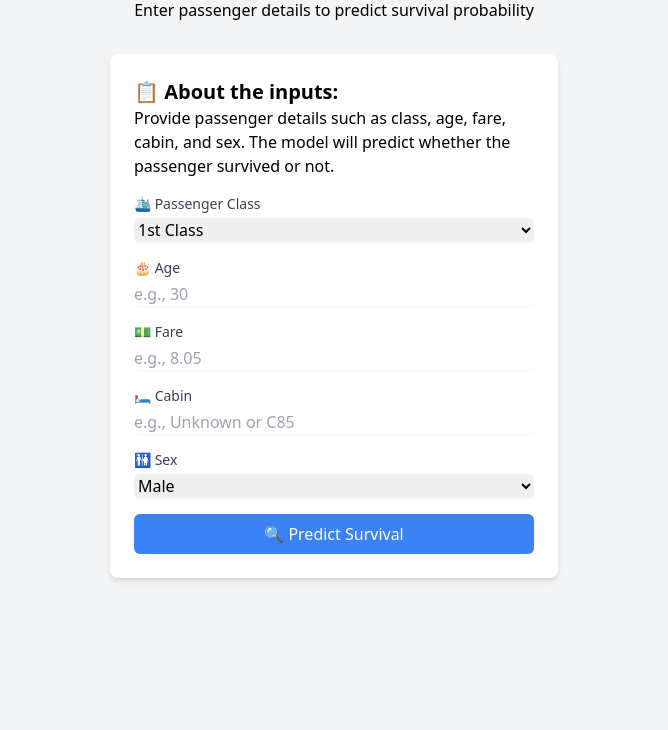
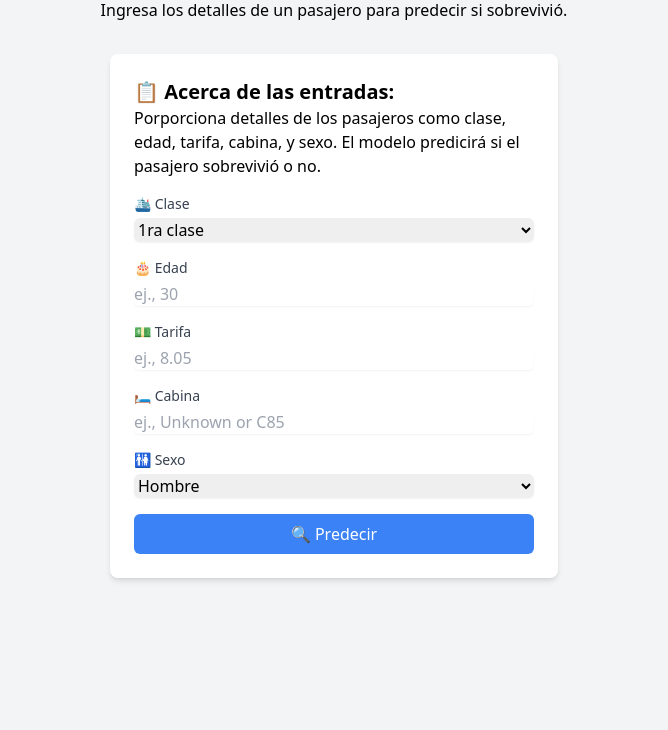
Before and after one commit to josevargas1229/titanic_pca, a plain HTML site: page form/index.html in a window 1280 px wide. Shown: the part 70-800 px from the top of the page, without its empty margins (306-974 px from the left). Drawn offline with nearby package versions, Linux system fonts and the light colour scheme.

Commit message:
mejora formulario

```diff
--- a/form/index.html
+++ b/form/index.html
@@ -9,53 +9,53 @@
 </head>
 <body class="bg-gray-100 font-sans">
     <div class="container mx-auto p-4">
-        <h1 class="text-3xl font-bold text-center mb-4">🚢 Titanic Survival Predictor</h1>
-        <p class="text-center mb-8">Enter passenger details to predict survival probability</p>
+        <h1 class="text-3xl font-bold text-center mb-4">🚢 Predictor de supervivencia del Titanic</h1>
+        <p class="text-center mb-8">Ingresa los detalles de un pasajero para predecir si sobrevivió.</p>
 
         <div class="bg-white p-6 rounded-lg shadow-md max-w-md mx-auto">
             <div class="mb-4">
-                <h2 class="text-xl font-semibold">📋 About the inputs:</h2>
-                <p>Provide passenger details such as class, age, fare, cabin, and sex. The model will predict whether the passenger survived or not.</p>
+                <h2 class="text-xl font-semibold">📋 Acerca de las entradas:</h2>
+                <p>Porporciona detalles de los pasajeros como clase, edad, tarifa, cabina, y sexo. El modelo predicirá si el pasajero sobrevivió o no.</p>
             </div>
 
             <form id="prediction-form" class="space-y-4">
                 <div>
-                    <label for="pclass" class="block text-sm font-medium text-gray-700">🛳️ Passenger Class</label>
+                    <label for="pclass" class="block text-sm font-medium text-gray-700">🛳️ Clase</label>
                     <select id="pclass" name="pclass" class="mt-1 block w-full border-gray-300 rounded-md shadow-sm">
-                        <option value="1">1st Class</option>
-                        <option value="2">2nd Class</option>
-                        <option value="3">3rd Class</option>
+                        <option value="1">1ra clase</option>
+                        <option value="2">2da clase</option>
+                        <option value="3">3ra clase</option>
                     </select>
                 </div>
 
                 <div>
-                    <label for="age" class="block text-sm font-medium text-gray-700">🎂 Age</label>
-                    <input type="number" id="age" name="age" step="0.1" min="0" class="mt-1 block w-full border-gray-300 rounded-md shadow-sm" placeholder="e.g., 30">
+                    <label for="age" class="block text-sm font-medium text-gray-700">🎂 Edad</label>
+                    <input type="number" id="age" name="age" step="0.1" min="0" class="mt-1 block w-full border-gray-300 rounded-md shadow-sm" placeholder="ej., 30">
                 </div>
 
                 <div>
-                    <label for="fare" class="block text-sm font-medium text-gray-700">💵 Fare</label>
-                    <input type="number" id="fare" name="fare" step="0.01" min="0" class="mt-1 block w-full border-gray-300 rounded-md shadow-sm" placeholder="e.g., 8.05">
+                    <label for="fare" class="block text-sm font-medium text-gray-700">💵 Tarifa</label>
+                    <input type="number" id="fare" name="fare" step="0.01" min="0" class="mt-1 block w-full border-gray-300 rounded-md shadow-sm" placeholder="ej., 8.05">
                 </div>
 
                 <div>
-                    <label for="cabin" class="block text-sm font-medium text-gray-700">🛏️ Cabin</label>
-                    <input type="text" id="cabin" name="cabin" class="mt-1 block w-full border-gray-300 rounded-md shadow-sm" placeholder="e.g., Unknown or C85">
+                    <label for="cabin" class="block text-sm font-medium text-gray-700">🛏️ Cabina</label>
+                    <input type="text" id="cabin" name="cabin" class="mt-1 block w-full border-gray-300 rounded-md shadow-sm" placeholder="ej., Unknown or C85">
                 </div>
 
                 <div>
-                    <label for="sex" class="block text-sm font-medium text-gray-700">🚻 Sex</label>
+                    <label for="sex" class="block text-sm font-medium text-gray-700">🚻 Sexo</label>
                     <select id="sex" name="sex" class="mt-1 block w-full border-gray-300 rounded-md shadow-sm">
-                        <option value="male">Male</option>
-                        <option value="female">Female</option>
+                        <option value="male">Hombre</option>
+                        <option value="female">Mujer</option>
                     </select>
                 </div>
 
-                <button type="submit" class="w-full bg-blue-500 text-white p-2 rounded-md hover:bg-blue-600">🔍 Predict Survival</button>
+                <button type="submit" class="w-full bg-blue-500 text-white p-2 rounded-md hover:bg-blue-600">🔍 Predecir</button>
             </form>
 
             <div id="loading" class="hidden mt-4 text-center">
-                <p>Analyzing passenger data...</p>
+                <p>Prediciendo...</p>
             </div>
 
             <div id="result" class="hidden mt-4 p-4 bg-gray-50 rounded-md"></div>
@@ -96,14 +96,8 @@
 
                 if (response.ok) {
                     result.innerHTML = `
-                        <h3 class="text-lg font-semibold">Prediction Result</h3>
-                        <p><strong>Prediction:</strong> ${data.prediction.class}</p>
-                        <p><strong>Confidence:</strong> ${(data.confidence * 100).toFixed(2)}%</p>
-                        <p><strong>Probabilities:</strong></p>
-                        <ul>
-                            <li>Did not survive: ${(data.probabilities['Did not survive'] * 100).toFixed(2)}%</li>
-                            <li>Survived: ${(data.probabilities['Survived'] * 100).toFixed(2)}%</li>
-                        </ul>
+                        <h3 class="text-lg font-semibold">Resultado de la predicción:</h3>
+                        <p><strong>${data.prediction.class}</strong></p>
                     `;
                     result.classList.remove('hidden');
                 } else {
```
